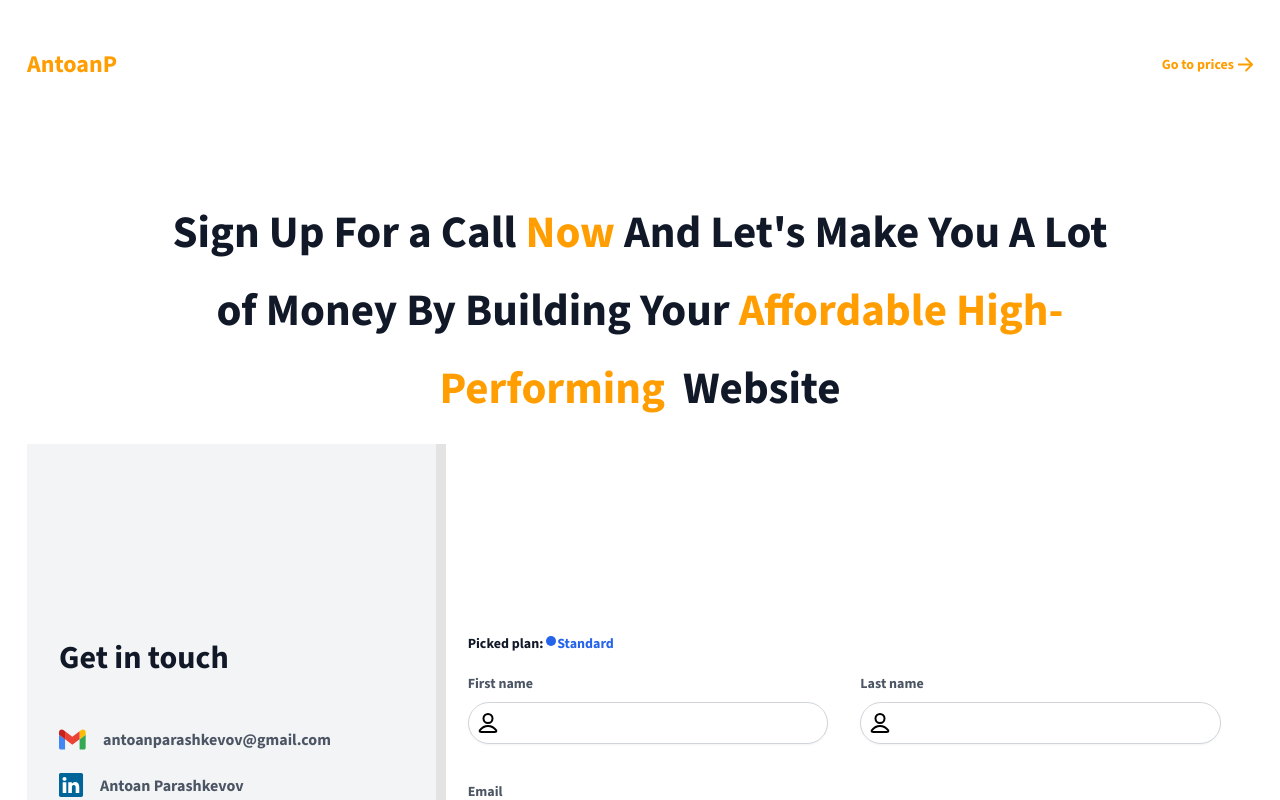
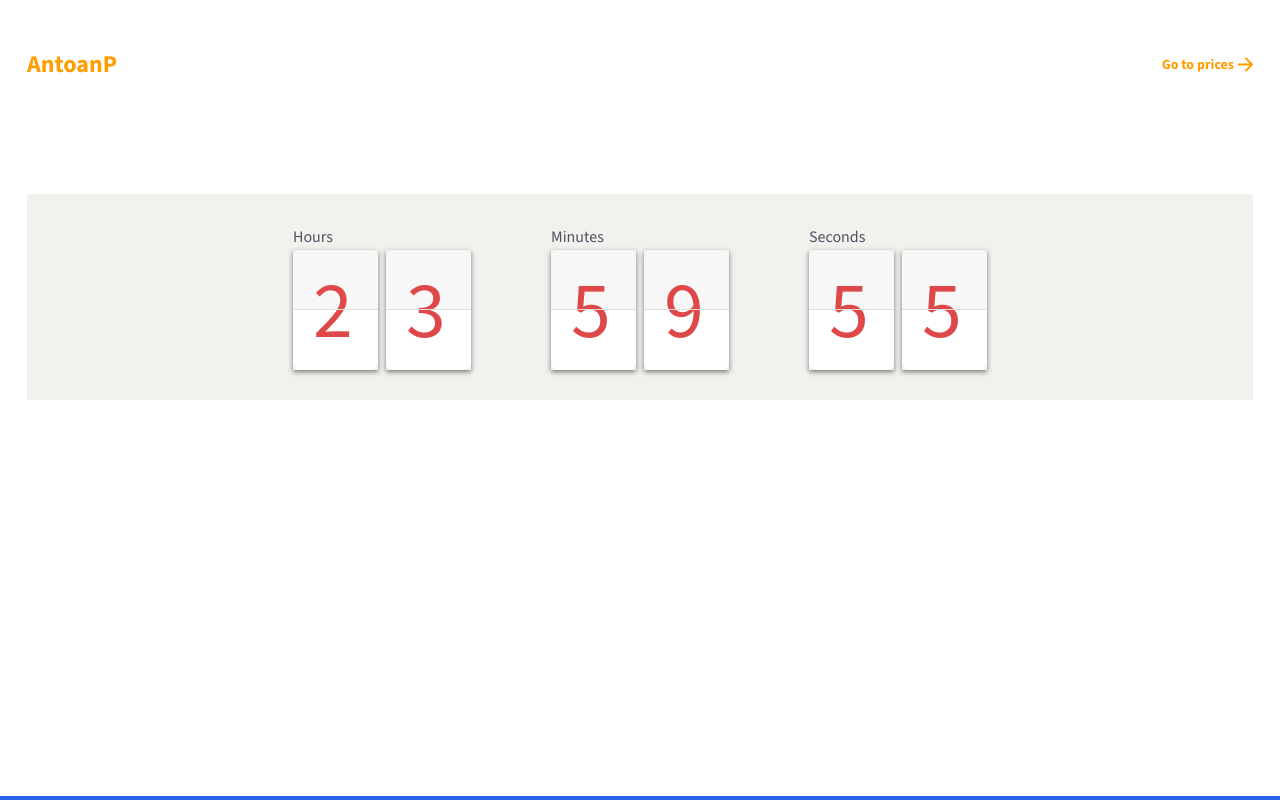
Before and after one commit to antoanparashkevov/antoanp-nextjs, a Next.js app in the folder frontend/: page / in a window 1280 px wide. Shown: the top 800 px of the page. Built offline with nearby package versions, Linux system fonts and the light colour scheme.

Commit message:
Update the count down component

```diff
--- a/frontend/src/app/page.tsx
+++ b/frontend/src/app/page.tsx
@@ -12,11 +12,15 @@ import ContactSection from '@/components/sections/ContactSection';
 
 // import CountContext from '@/context/count-context';
 import { TicketContextProvider } from '@/context/ticket-context';
+import { CountContextProvider } from '@/context/count-context';
+
+import CountDown from '@/components/UI/CountDown';
 
 const Home: React.FC = () => {
 
 	return (
 		<TicketContextProvider>
+			<CountContextProvider>
 				{/* <HeroSection /> */}
 				{/* <SeparationLine /> */}
 				{/* <IntroductionSection /> */}
@@ -31,7 +35,9 @@ const Home: React.FC = () => {
 				{/* <SeparationLine /> */}
 				{/* <TicketsSection /> */}
 				{/* <SeparationLine /> */}
-			<ContactSection />
+				<CountDown hours={24} />
+				{/* <ContactSection /> */}
+			</CountContextProvider>
 		</TicketContextProvider>
 	);
 };
--- a/frontend/src/components/UI/CountDown.tsx
+++ b/frontend/src/components/UI/CountDown.tsx
@@ -1,15 +1,17 @@
-'use client';
+"use client";
 
-import { useContext, useEffect, useRef, useState } from "react";
-import styles from './CountDown.module.css';
+import React, { useContext, useEffect, useRef, useState } from "react";
+import styles from "./CountDown.module.css";
 
 //context
-import CountContext from "@/context/count-context";
+import { CountContext } from "@/context/count-context";
 
+const CountDown: React.FC<{ hours: number }> = ({ hours = 24 }) => {
+	const [countToDate, setCountToDate] = useState(
+		new Date().setHours(new Date().getHours() + hours)
+	);
 
-const CountDown = () => {
-    const [countToDate, setCountToDate] = useState(new Date().setHours(new Date().getHours() + 48));
-    const { setIsExpired } = useContext(CountContext);
+	const { updateIsExpired } = useContext(CountContext);
 
 	const previousTimeBetweenDatesInSeconds = useRef(0);
 
@@ -22,165 +24,195 @@ const CountDown = () => {
 	const [secondsTens, setSecondsTens] = useState(0);
 	const [secondsOnes, setSecondsOnes] = useState(0);
 
-    //hours
-    const flipTopHoursTensRef = useRef(null);
-    const flipTopHoursOnesRef = useRef(null);
+	useEffect(() => {
+		if (typeof localStorage.getItem("d") === "string") {
+			let timestamp = Number(localStorage.getItem("d"));
 
-    const flipBottomHoursTensRef = useRef(null);
-    const flipBottomHoursOnesRef = useRef(null);
-
-    //minutes
-    const flipTopMinutesTensRef = useRef(null);
-    const flipTopMinutesOnesRef = useRef(null);
-
-    const flipBottomMinutesTensRef = useRef(null);
-    const flipBottomMinutesOnesRef = useRef(null);
-
-    //seconds
-    const flipTopSecondsTensRef = useRef(null);
-    const flipTopSecondsOnesRef = useRef(null);
-
-    const flipBottomSecondsTensRef = useRef(null);
-    const flipBottomSecondsOnesRef = useRef(null);
+			setCountToDate(
+				new Date(Number(timestamp)).setHours(
+					new Date(timestamp).getHours() + 48
+				)
+			);
+		} else {
+			//now() is a static method that returns the number of milliseconds elapsed since the epoch, which is defined at the beginning of the 1 January 1970
+			localStorage.setItem("d", Date.now().toString());
+		}
+	}, []);
 
 	useEffect(() => {
-        if( localStorage && typeof localStorage.getItem('d') === 'string' ) {
-            let timestamp = Number(localStorage.getItem('d'));
-
-            setCountToDate(
-                new Date(Number(timestamp))
-                    .setHours(
-                        new Date(timestamp)
-                            .getHours() + 48
-                    )
-            )
-        } else {
-            //now() is a static method that returns the number of milliseconds elapsed since the epoch, which is defined at the beginning of the 1 January 1970
-            localStorage.setItem('d', Date.now().toString());
-        }
-    }, [])
-
-    useEffect(() => {
-
 		const intervalID = setInterval(() => {
-            const currentDate = new Date();//returns current date in milliseconds
+			const currentDate = new Date(); //returns current date in milliseconds
 
 			//(countToDate - currentDate) returns the difference in milliseconds.
 			//Since one second has 1000 milliseconds, if we divide (countToDate - currentDate) by 1000
 			//we will have the seconds number
-            const timeBetweenDatesInSeconds = Math.ceil((countToDate - currentDate) / 1000);
+			const timeBetweenDatesInSeconds = Math.ceil(
+				(countToDate - Number(currentDate)) / 1000
+			);
 
-            //this will execute 1 time per second since previousTimeBetweenDatesInSeconds would be different from timeBetweenDatesInSeconds for every one second
-            if( previousTimeBetweenDatesInSeconds.current !== timeBetweenDatesInSeconds && timeBetweenDatesInSeconds > 0) {
+			//this will execute 1 time per second since previousTimeBetweenDatesInSeconds will be different from timeBetweenDatesInSeconds for every one second
+			if (
+				previousTimeBetweenDatesInSeconds.current !==
+					timeBetweenDatesInSeconds &&
+				timeBetweenDatesInSeconds > 0
+			) {
 				// console.log('1 second passed...')
 				flipAllCards(timeBetweenDatesInSeconds);
 			}
 
-            if( timeBetweenDatesInSeconds <= 0 ) {
+			if (timeBetweenDatesInSeconds <= 0) {
 				flipAllCards(0);
-                setIsExpired(true);
+				updateIsExpired(true);
 				clearInterval(intervalID);
 			}
 
-            previousTimeBetweenDatesInSeconds.current = timeBetweenDatesInSeconds
-        }, 250);//1/4 from a second
+			previousTimeBetweenDatesInSeconds.current = timeBetweenDatesInSeconds;
+		}, 250); //1/4 from a second
 
 		//cleanup function
-        return () => clearInterval(intervalID)
-    }, [countToDate, flipAllCards]);
+		return () => clearInterval(intervalID);
+	}, [countToDate, updateIsExpired]);
 
-    function flipAllCards(timeBetweenDates: number) {
-        //timeBetweenDates is in seconds
+	function flipAllCards(timeBetweenDatesInSeconds: number) {
+		//timeBetweenDatesInSeconds is in seconds
 
-        const seconds = timeBetweenDates % 60;//the exact remain seconds
-        const minutes = Math.floor((timeBetweenDates / 60) % 60);//one minute has 60 seconds
-        const hours = Math.floor(timeBetweenDates / 3600);//one hour has 3600 seconds
+		const seconds = timeBetweenDatesInSeconds % 60; //the exact remain seconds
+		const minutes = Math.floor((timeBetweenDatesInSeconds / 60) % 60); //one minute has 60 seconds
+		const hours = Math.floor(timeBetweenDatesInSeconds / 3600); //one hour has 3600 seconds
 
-        // console.log('hours >>> ', hours, 'minutes >>> ', minutes, 'seconds >>> ', seconds)
-        const newHoursTens = Math.floor(hours / 10);//example: 23 hours / 10 => 2.3 => Math.floor => 2
-        const newHoursOnes = hours % 10;//example: 7 hours % 10 => 7 OR 23 hours % 10 => 3
+		const newHoursTens = Math.floor(hours / 10); //example: 23 hours / 10 => 2.3 => Math.floor => 2
+		const newHoursOnes = hours % 10; //example: 23 hours % 10 => 3
 
-        const newMinutesTens = Math.floor(minutes / 10);//the same as hoursTens
-        const newMinutesOnes = minutes % 10;//the same as hoursOnes
+		const newMinutesTens = Math.floor(minutes / 10);
+		const newMinutesOnes = minutes % 10;
 
-        const newSecondsTens = Math.floor(seconds / 10);//the same as hoursTens
-        const newSecondsOnes = seconds % 10;//the same as hoursOnes
-
-        // console.log(newHoursTens, newHoursOnes, newMinutesTens, newMinutesOnes, newSecondsTens, newSecondsOnes)
+		const newSecondsTens = Math.floor(seconds / 10);
+		const newSecondsOnes = seconds % 10;
 
 		//hours
-        flip(flipTopHoursTensRef.current, flipBottomHoursTensRef.current, newHoursTens, hoursTens, setHoursTens)
-        flip(flipTopHoursOnesRef.current, flipBottomHoursOnesRef.current, newHoursOnes, hoursOnes, setHoursOnes)
+		setHoursTens(newHoursTens);
+		setHoursOnes(newHoursOnes);
 
 		//minutes
-        flip(flipTopMinutesTensRef.current, flipBottomMinutesTensRef.current, newMinutesTens, minutesTens, setMinutesTens)
-        flip(flipTopMinutesOnesRef.current, flipBottomMinutesOnesRef.current, newMinutesOnes, minutesOnes, setMinutesOnes)
+		setMinutesTens(newMinutesTens);
+		setMinutesOnes(newMinutesOnes);
 
 		//seconds
-        flip(flipTopSecondsTensRef.current, flipBottomSecondsTensRef.current, newSecondsTens, secondsTens, setSecondsTens)
-        flip(flipTopSecondsOnesRef.current, flipBottomSecondsOnesRef.current, newSecondsOnes, secondsOnes, setSecondsOnes)
-
-    }
-
-    const flip = (topFlip, bottomFlip, newNumber, toCompare, setFunc) => {
-        setFunc(newNumber)
+		setSecondsTens(newSecondsTens);
+		setSecondsOnes(newSecondsOnes);
 	}
 
 	return (
-        <section className={styles['count_down']}>
-            <div className={styles['count_down_segment']}>
+		<section className={styles["count_down"]}>
+			<div className={styles["count_down_segment"]}>
 				<span>Hours</span>
-                <div className={styles['count_down_flip_cards']}>
-                    <div className={styles['flip_card']}>
-                        <div key={hoursTens + '_top1'} className={styles['top']}>{hoursTens}</div>
-                        <div key={hoursTens + '_top2'} className={styles['top_flip']} ref={flipTopHoursTensRef}>{hoursTens}</div>
-                        <div key={hoursTens + '_bottom1'} className={styles['bottom']}>{hoursTens}</div>
-                        <div key={hoursTens + '_bottom2'} className={styles['bottom_flip']} ref={flipBottomHoursTensRef}>{hoursTens}</div>
+				<div className={styles["count_down_flip_cards"]}>
+					<div className={styles["flip_card"]}>
+						<div key={hoursTens + "_top1"} className={styles["top"]}>
+							{hoursTens}
 						</div>
-                    <div className={styles['flip_card']} >
-                        <div key={hoursOnes + '_top'} className={styles['top']}>{ hoursOnes }</div>
-                        <div key={hoursOnes + '_top2'} className={styles['top_flip']} ref={flipTopHoursOnesRef}>{ hoursOnes }</div>
-                        <div key={hoursOnes + '_bottom1'} className={styles['bottom']}>{ hoursOnes }</div>
-                        <div key={hoursOnes + '_bottom2'} className={styles['bottom_flip']} ref={flipBottomHoursOnesRef}>{ hoursOnes }</div>
+						<div key={hoursTens + "_top2"} className={styles["top_flip"]}>
+							{hoursTens}
+						</div>
+						<div key={hoursTens + "_bottom1"} className={styles["bottom"]}>
+							{hoursTens}
+						</div>
+						<div key={hoursTens + "_bottom2"} className={styles["bottom_flip"]}>
+							{hoursTens}
+						</div>
+					</div>
+					<div className={styles["flip_card"]}>
+						<div key={hoursOnes + "_top"} className={styles["top"]}>
+							{hoursOnes}
+						</div>
+						<div key={hoursOnes + "_top2"} className={styles["top_flip"]}>
+							{hoursOnes}
+						</div>
+						<div key={hoursOnes + "_bottom1"} className={styles["bottom"]}>
+							{hoursOnes}
+						</div>
+						<div key={hoursOnes + "_bottom2"} className={styles["bottom_flip"]}>
+							{hoursOnes}
 						</div>
 					</div>
 				</div>
-            <div className={styles['count_down_segment']}>
+			</div>
+			<div className={styles["count_down_segment"]}>
 				<span>Minutes</span>
-                <div className={styles['count_down_flip_cards']}>
-                    <div className={styles['flip_card']}>
-                        <div key={minutesTens + '_top1'} className={styles['top']}>{ minutesTens }</div>
-                        <div key={minutesTens + '_top2'} className={styles['top_flip']} ref={flipTopMinutesTensRef}>{ minutesTens }</div>
-                        <div key={minutesTens + '_bottom1'} className={styles['bottom']}>{ minutesTens }</div>
-                        <div key={minutesTens + '_bottom2'} className={styles['bottom_flip']} ref={flipBottomMinutesTensRef}>{ minutesTens }</div>
+				<div className={styles["count_down_flip_cards"]}>
+					<div className={styles["flip_card"]}>
+						<div key={minutesTens + "_top1"} className={styles["top"]}>
+							{minutesTens}
 						</div>
-                    <div className={styles['flip_card']}>
-                        <div key={minutesOnes + '_top1'} className={styles['top']}>{ minutesOnes }</div>
-                        <div key={minutesOnes + '_top2'} className={styles['top_flip']} ref={flipTopMinutesOnesRef}>{ minutesOnes }</div>
-                        <div key={minutesOnes + '_bottom1'} className={styles['bottom']}>{ minutesOnes }</div>
-                        <div key={minutesOnes + '_bottom2'} className={styles['bottom_flip']} ref={flipBottomMinutesOnesRef}>{ minutesOnes }</div>
+						<div key={minutesTens + "_top2"} className={styles["top_flip"]}>
+							{minutesTens}
+						</div>
+						<div key={minutesTens + "_bottom1"} className={styles["bottom"]}>
+							{minutesTens}
+						</div>
+						<div
+							key={minutesTens + "_bottom2"}
+							className={styles["bottom_flip"]}>
+							{minutesTens}
+						</div>
+					</div>
+					<div className={styles["flip_card"]}>
+						<div key={minutesOnes + "_top1"} className={styles["top"]}>
+							{minutesOnes}
+						</div>
+						<div key={minutesOnes + "_top2"} className={styles["top_flip"]}>
+							{minutesOnes}
+						</div>
+						<div key={minutesOnes + "_bottom1"} className={styles["bottom"]}>
+							{minutesOnes}
+						</div>
+						<div
+							key={minutesOnes + "_bottom2"}
+							className={styles["bottom_flip"]}>
+							{minutesOnes}
 						</div>
 					</div>
 				</div>
-            <div className={styles['count_down_segment']}>
+			</div>
+			<div className={styles["count_down_segment"]}>
 				<span>Seconds</span>
-                <div className={styles['count_down_flip_cards']}>
-                    <div className={styles['flip_card']}>
-                        <div key={secondsTens + '_top1'} className={styles['top']}>{ secondsTens }</div>
-                        <div key={secondsTens + '_top2'} className={styles['top_flip']} ref={flipTopSecondsTensRef}>{ secondsTens }</div>
-                        <div key={secondsTens + '_bottom1'} className={styles['bottom']}>{ secondsTens }</div>
-                        <div key={secondsTens + '_bottom2'} className={styles['bottom_flip']} ref={flipBottomSecondsTensRef}>{ secondsTens }</div>
+				<div className={styles["count_down_flip_cards"]}>
+					<div className={styles["flip_card"]}>
+						<div key={secondsTens + "_top1"} className={styles["top"]}>
+							{secondsTens}
 						</div>
-                    <div className={styles['flip_card']}>
-                        <div key={secondsOnes + '_top1'} className={styles['top']}>{ secondsOnes }</div>
-                        <div key={secondsOnes + '_top2'} className={styles['top_flip']} ref={flipTopSecondsOnesRef}>{ secondsOnes }</div>
-                        <div key={secondsOnes + '_bottom1'} className={styles['bottom']}>{ secondsOnes }</div>
-                        <div key={secondsOnes + '_bottom2'} className={styles['bottom_flip']} ref={flipBottomSecondsOnesRef}>{ secondsOnes }</div>
+						<div key={secondsTens + "_top2"} className={styles["top_flip"]}>
+							{secondsTens}
+						</div>
+						<div key={secondsTens + "_bottom1"} className={styles["bottom"]}>
+							{secondsTens}
+						</div>
+						<div
+							key={secondsTens + "_bottom2"}
+							className={styles["bottom_flip"]}>
+							{secondsTens}
+						</div>
+					</div>
+					<div className={styles["flip_card"]}>
+						<div key={secondsOnes + "_top1"} className={styles["top"]}>
+							{secondsOnes}
+						</div>
+						<div key={secondsOnes + "_top2"} className={styles["top_flip"]}>
+							{secondsOnes}
+						</div>
+						<div key={secondsOnes + "_bottom1"} className={styles["bottom"]}>
+							{secondsOnes}
+						</div>
+						<div
+							key={secondsOnes + "_bottom2"}
+							className={styles["bottom_flip"]}>
+							{secondsOnes}
+						</div>
 					</div>
 				</div>
 			</div>
 		</section>
-    )
-}
+	);
+};
 
 export default CountDown;
--- /dev/null
+++ b/frontend/src/context/count-context.tsx
@@ -0,0 +1,30 @@
+"use client";
+
+import React, { createContext, useState } from "react";
+
+export type countContext = {
+	isExpired: boolean;
+	updateIsExpired: (isExpired: boolean) => void;
+};
+
+//PascalCase for context name
+export const CountContext = createContext<countContext>({
+	isExpired: false,
+	updateIsExpired: () => {}
+});
+
+export const CountContextProvider: React.FC<{
+	children: Readonly<React.ReactNode>;
+}> = ({ children }): React.ReactNode => {
+	const [isExpired, setIsExpired] = useState<boolean>(false);
+
+	const updateIsExpired = (isExpired: boolean) => {
+		setIsExpired(isExpired);
+	};
+
+	return (
+        <CountContext.Provider value={{ isExpired, updateIsExpired }}>
+            {children}
+        </CountContext.Provider>
+	);
+};
```
Also changed, not shown: frontend/src/context/count-context.ts (deleted, +0 -10 lines). Lines whose indentation alone changed are shown as unchanged.
